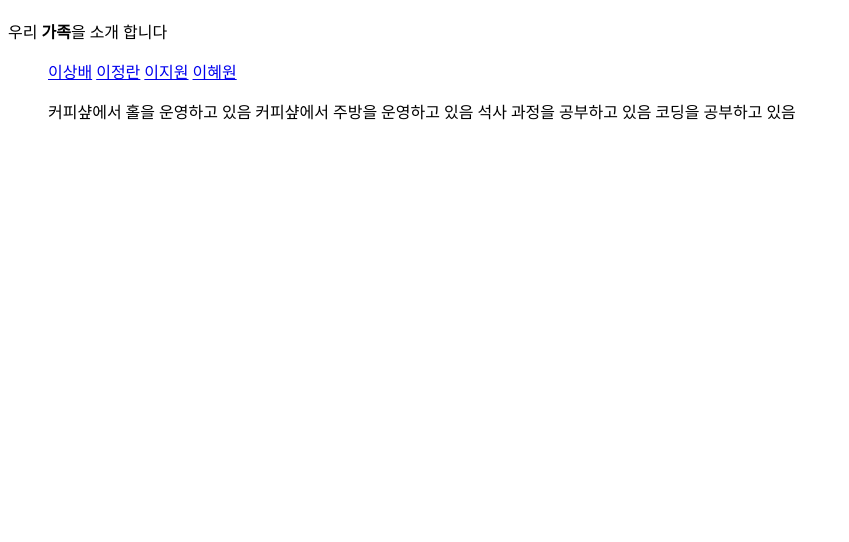
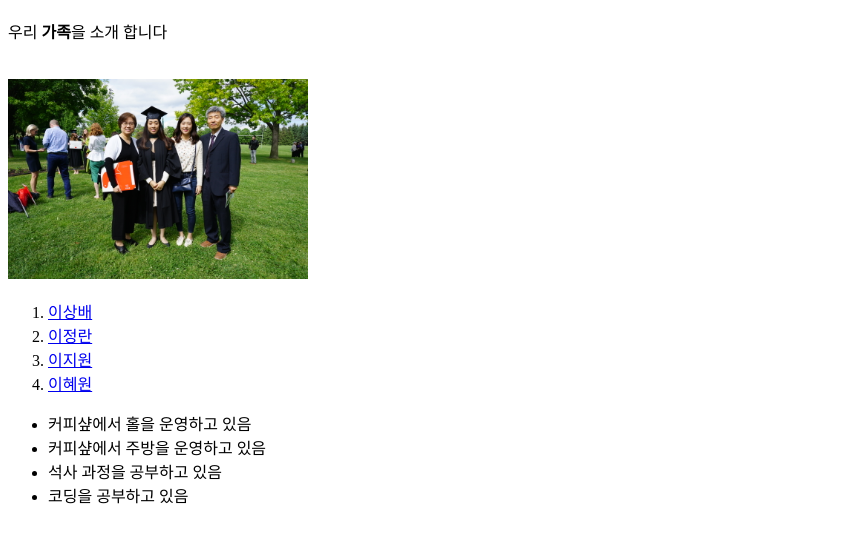
Before and after one commit to sblee98/Riverview, a plain HTML site: page index.html in a window 1280 px wide. Shown: the part 70-612 px from the top of the page, without its empty margins (0-849 px from the left). Drawn offline with Linux system fonts and the light colour scheme.

Commit message:
Add files via upload

```diff
--- a/index.html
+++ b/index.html
@@ -9,19 +9,19 @@
 
 
 <h1>가족 소개</h1>
-우리 <strong>가족</strong>을 소개 합니다
-
+ 우리 <strong>가족</strong>을 소개 합니다<br><br><br>
+ <img src="p1.jpg"width="300"alt="혜원졸업식">
 <ol>
-<a href="index.html"target="_blank"title="아빠">이상배</a>
-<a href="1.html"target="_blank"title="엄마">이정란</a>
-<a href="2.html"target="_blank"title="큰딸">이지원</a>
-<a href="3.html"target="_blank"title="작은딸">이혜원</a>
+  <li><a href="index.html"target="_blank"title="아빠">이상배</a></li>
+  <li><a href="1.html"target="_blank"title="엄마">이정란</a></li>
+  <li><a href="2.html"target="_blank"title="큰딸">이지원</a></li>
+  <li><a href="3.html"target="_blank"title="작은딸">이혜원</a></li>
 </ol>
 <ul>
-커피샾에서 홀을 운영하고 있음
-커피샾에서 주방을 운영하고 있음
-석사 과정을 공부하고 있음
-코딩을 공부하고 있음
+  <li>커피샾에서 홀을 운영하고 있음</li>
+  <li>커피샾에서 주방을 운영하고 있음</li>
+  <li>석사 과정을 공부하고 있음</li>
+  <li>코딩을 공부하고 있음</li>
 </ul>
 </body>
 </html>
```
